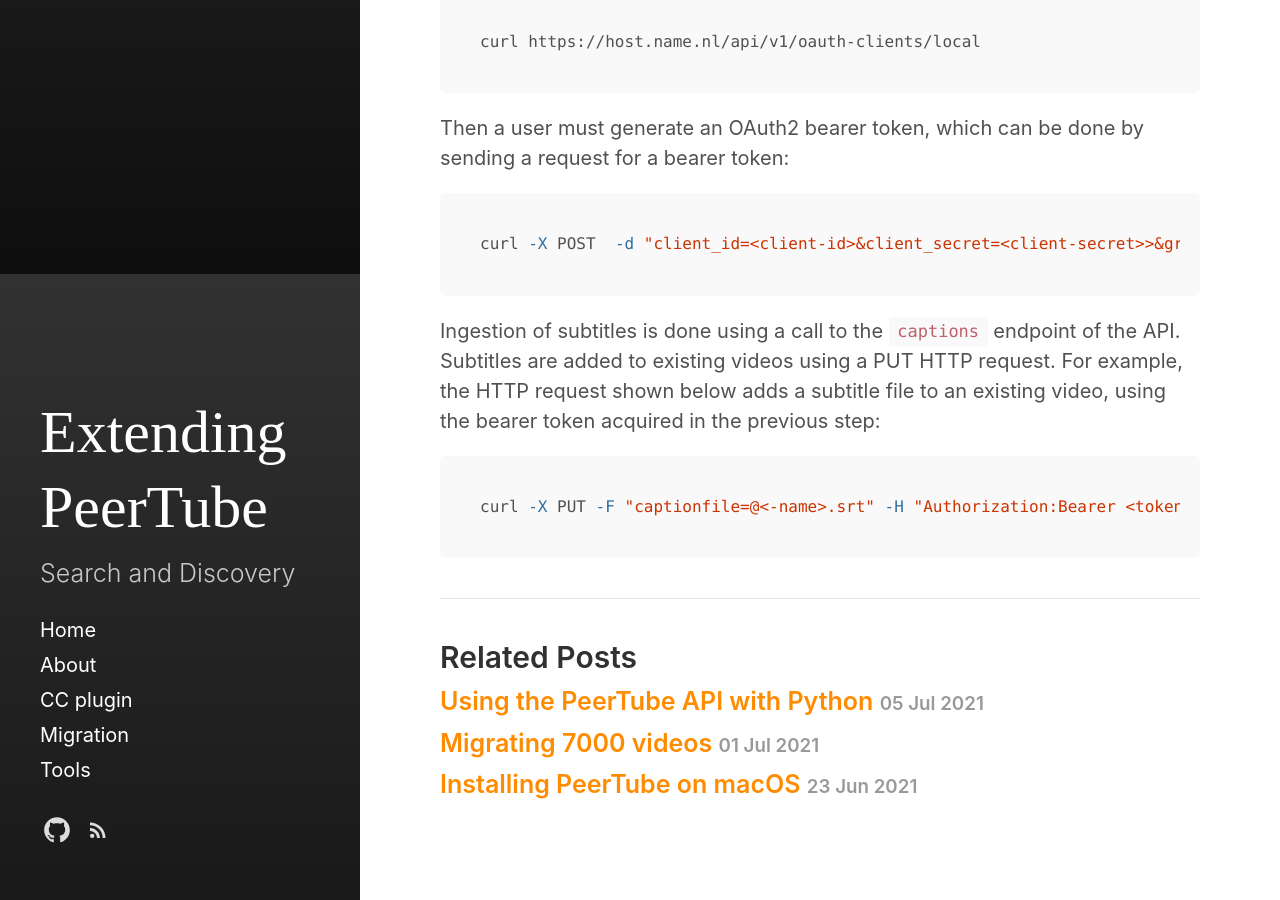
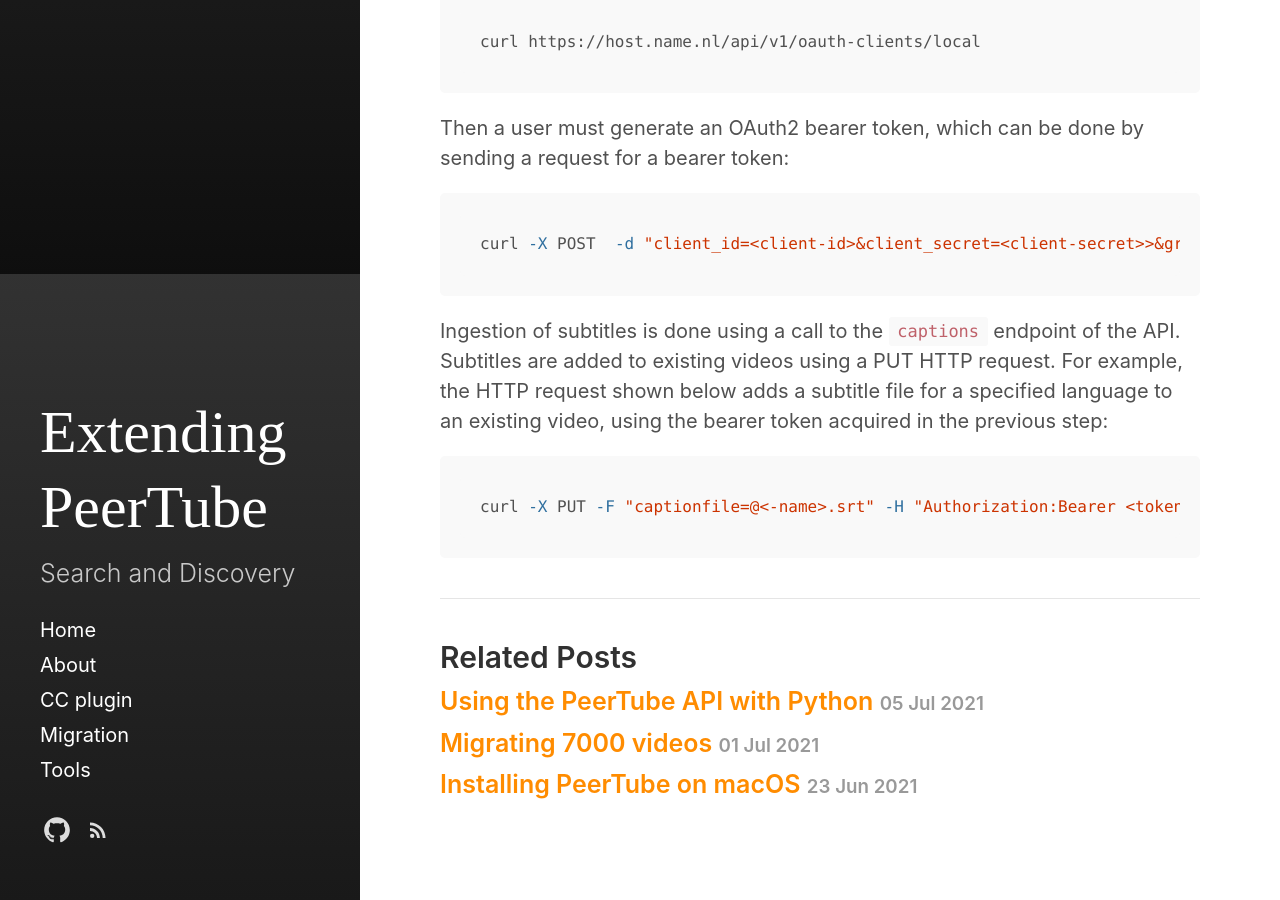
Before and after one commit to beeldengeluid/extending-peertube, a Jekyll site: the page built from _posts/2021-08-04-subtitling-video-collections-on-peertube.md, in a window 1280 px wide and 900 px high, scrolled down 3326 px. Built offline with Jekyll 4.4.1, drawn with Linux system fonts in a browser that asks for light colours.

Commit message:
clarify language-tag usage

````diff
--- a/_posts/2021-08-04-subtitling-video-collections-on-peertube.md
+++ b/_posts/2021-08-04-subtitling-video-collections-on-peertube.md
@@ -101,7 +101,7 @@
 ```
 
 
-Ingestion of subtitles is done using a call to the `captions` endpoint of the API. Subtitles are added to existing videos using a PUT HTTP request. For example, the HTTP request shown below adds a subtitle file to an existing video, using the bearer token acquired in the previous step:
+Ingestion of subtitles is done using a call to the `captions` endpoint of the API. Subtitles are added to existing videos using a PUT HTTP request. For example, the HTTP request shown below adds a subtitle file for a specified language to an existing video, using the bearer token acquired in the previous step:
 
 
 ```sh
````
